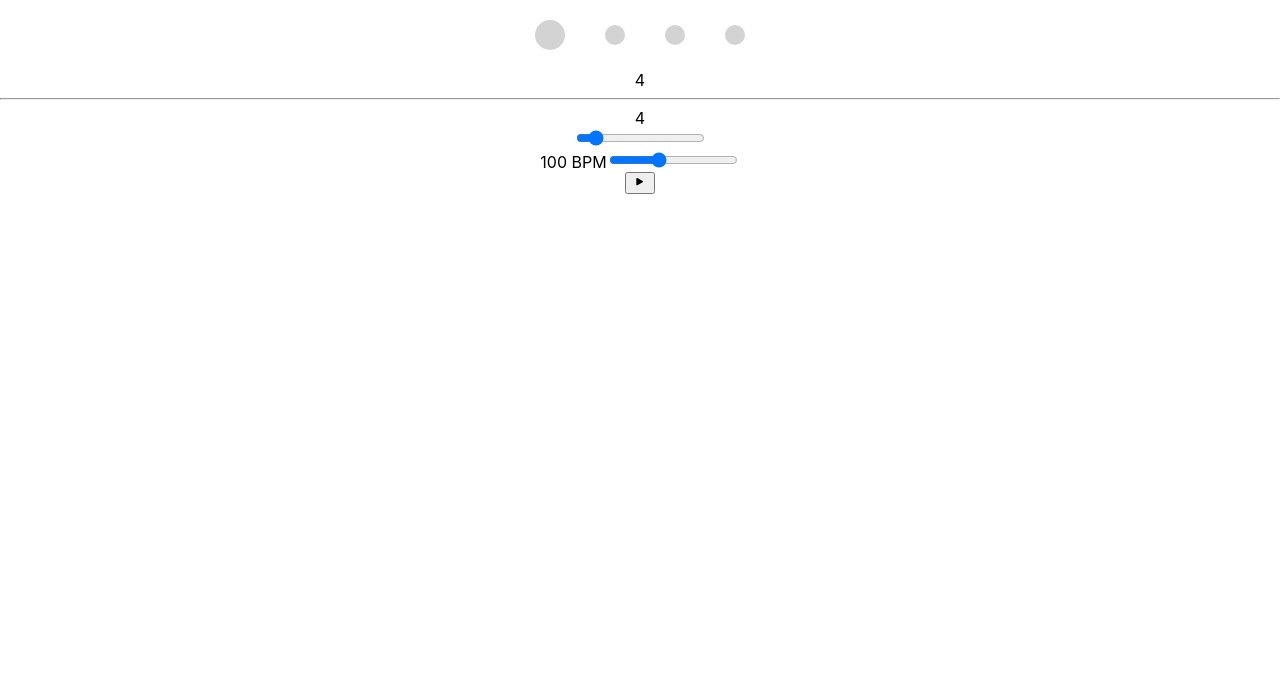
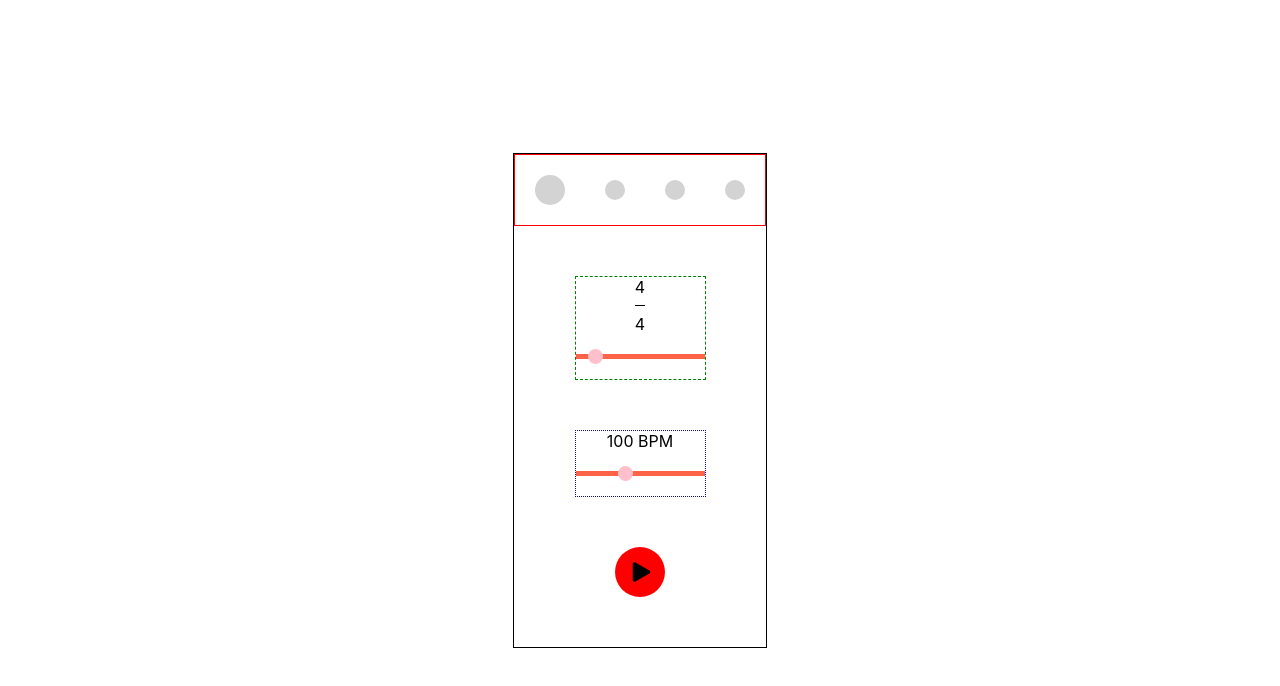
Before and after one commit to MarcoMaz/basic-metronome-react-hooks, a React (Create React App) app: page / in a window 1280 px wide. Shown: the top 686 px of the page. Built offline with nearby package versions, Linux system fonts and the light colour scheme.

Commit message:
add basic styling

```diff
--- a/src/App.scss
+++ b/src/App.scss
@@ -1,11 +1,24 @@
+body {
+  align-items: center;
+  display: flex;
+  height: 100vh;
+  justify-content: center;
+}
+
 #metronome {
-  text-align: center;
+  align-items: center;
+  border: 1px solid black;
+  display: flex;
+  flex-direction: column;
+  justify-content: center;
 }
 
 .Circles {
   align-items: center;
+  border: 1px solid red;
   display: flex;
   justify-content: center;
+  margin-bottom: 50px;
 
   &_beat {
     background-color: lightgray;
@@ -28,3 +41,87 @@
     }
   }
 }
+
+.TimeSignature {
+  align-items: center;
+  border: 1px dashed green;
+  display: flex;
+  flex-direction: column;
+  margin-bottom: 50px;
+
+  &__label {
+    display: flex;
+    flex-direction: column;
+    align-items: center;
+
+    &__divider {
+      border: 0;
+      border-top: 1px solid black;
+      width: 100%;
+    }
+  }
+}
+
+.Bpm {
+  border: 1px dotted blue;
+  display: flex;
+  flex-direction: column;
+  align-items: center;
+  margin-bottom: 50px;
+}
+
+.PlayButton {
+  align-items: center;
+  background-color: red;
+  border: 0;
+  border-radius: 50%;
+  display: flex;
+  height: 50px;
+  justify-content: center;
+  margin-bottom: 50px;
+  width: 50px;
+
+  svg {
+    font-size: 3em;
+    padding-left: 3px;
+  }
+}
+
+
+
+input[type="range"] {
+  -webkit-appearance: none;
+  margin: 20px 0;
+ }
+
+ input[type="range"]:focus {
+  outline: none;
+ }
+
+
+ input[type="range"]::-webkit-slider-runnable-track {
+  background: tomato;
+  height: 5px;
+ }
+
+ input[type="range"]::-moz-range-track {
+  background: tomato;
+  height: 5px;
+ }
+
+ input[type="range"]::-webkit-slider-thumb {
+  -webkit-appearance: none;
+  height: 15px;
+  width: 15px;
+  background: pink;
+  margin-top: -5px;
+  border-radius: 50%;
+ }
+
+ input[type="range"]::-moz-range-thumb {
+  height: 15px;
+  width: 15px;
+  background: pink;
+  margin-top: -5px;
+  border-radius: 50%;
+ }
```
